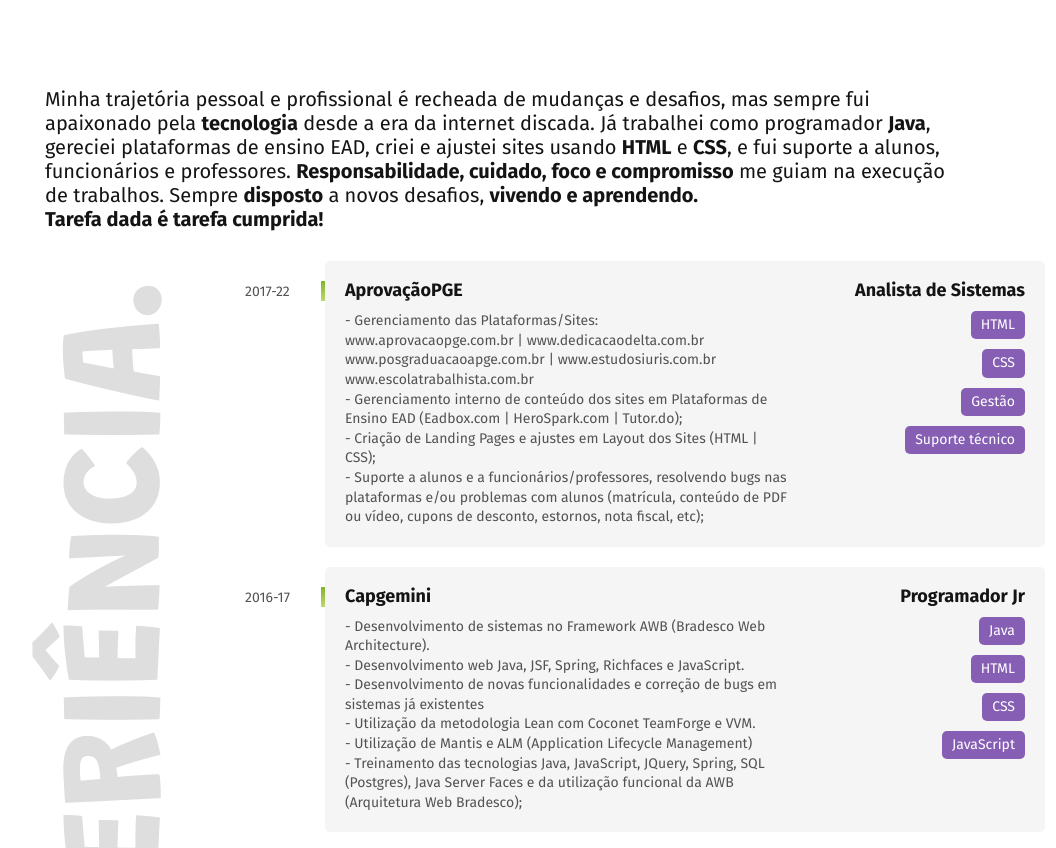
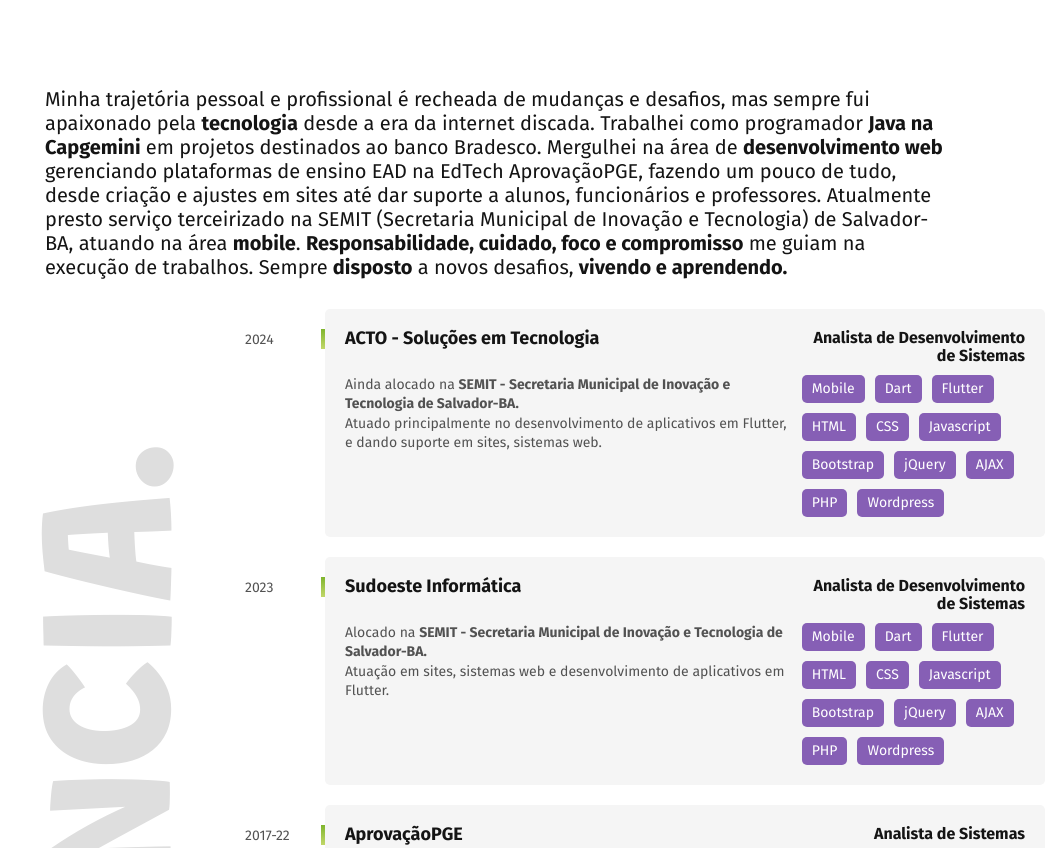
Before and after one commit to andreluizsimoes/andreluizsimoes.github.io, a plain HTML site: page index.html in a window 1280 px wide. Shown: the part 2923-3771 px from the top of the page, without its empty margins (145-1201 px from the left). Drawn offline with Linux system fonts and the light colour scheme.

Commit message:
atualização de exenperiências

```diff
--- a/css/experiencia.css
+++ b/css/experiencia.css
@@ -6,11 +6,11 @@
 
 .subtitulo-experiencia {
   font-family: Grandstander, "Fira Sans", Arial, sans-serif;
-  font-size: 9rem;
+  font-size: 12rem;
   writing-mode: vertical-lr;
   -webkit-transform: rotate(-180deg);
   -moz-transform: rotate(-180deg);
-  grid-row: 2 / 5;
+  grid-row: 2 / 7;
   justify-self: center;
   text-align: center;
   color: #dedede;
@@ -55,7 +55,7 @@
 }
 
 .empresa-cargo {
-  font-size: 1.125rem;
+  font-size: 1rem;
   line-height: 1.1;
   font-weight: bold;
   text-align: right;
@@ -77,7 +77,25 @@
   align-content: end;
 }
 
+.empresa-lista-2 {
+  display: flex;
+  flex-wrap: wrap;
+  flex-direction: row;
+  gap: 10px;
+  align-content: end;
+}
+
 .empresa-lista li {
+  font-size: 0.875rem;
+  line-height: 1.3;
+  background-color: #865fb5;
+  color: #ffffff;
+  padding: 5px 10px;
+  border-radius: 5px;
+  align-self: flex-end;
+}
+
+.empresa-lista-2 li {
   font-size: 0.875rem;
   line-height: 1.3;
   background-color: #865fb5;
--- a/index.html
+++ b/index.html
@@ -5,7 +5,7 @@
     <meta name="viewport" content="width=device-width, initial-scale=1.0" />
     <meta name="description" content="Desenvolvedor Front End, Flutter & UI Design - Salvador - BA" />
     <title>André Simões - Dev</title>
-    <link rel="stylesheet" href="./css/style.min.css" />
+    <link rel="stylesheet" href="./css/style.css" />
     <link rel="stylesheet" href="https://maxcdn.bootstrapcdn.com/font-awesome/4.4.0/css/font-awesome.min.css" />
     <link rel="icon" type="image/svg+xml" href="/favicon.svg" />
     <link rel="preconnect" href="https://fonts.googleapis.com" />
@@ -75,17 +75,59 @@
       <div class="experiencia-texto fadeInUp" data-anime="800">
         <p>
           Minha trajetória pessoal e profissional é recheada de mudanças e desafios, mas sempre fui apaixonado pela
-          <strong>tecnologia</strong> desde a era da internet discada. Já trabalhei como programador
-          <strong>Java</strong>, gereciei plataformas de ensino EAD, criei e ajustei sites usando
-          <strong>HTML</strong> e <strong>CSS</strong>, e fui suporte a alunos, funcionários e professores.
+          <strong>tecnologia</strong> desde a era da internet discada. Trabalhei como programador <strong>Java na Capgemini</strong> em projetos destinados ao banco Bradesco. Mergulhei na área de <strong>desenvolvimento web</strong> gerenciando plataformas de ensino EAD na EdTech AprovaçãoPGE, fazendo um pouco de tudo, desde criação e ajustes em sites até dar suporte a alunos, funcionários e professores. Atualmente presto serviço terceirizado na SEMIT (Secretaria Municipal de Inovação e Tecnologia) de Salvador-BA, atuando na área <strong>mobile</strong>.
           <strong>Responsabilidade, cuidado, foco e compromisso</strong> me guiam na execução de trabalhos. Sempre
-          <strong>disposto</strong> a novos desafios, <strong>vivendo e aprendendo.</strong> <br /><strong
-            >Tarefa dada é tarefa cumprida!</strong
-          >
+          <strong>disposto</strong> a novos desafios, <strong>vivendo e aprendendo.</strong> <br />
         </p>
       </div>
 
       <h2 class="subtitulo-experiencia">EXPERIÊNCIA.</h2>
+
+      <div class="empresa">
+        <span class="empresa-ano">2024</span>
+        <h3 class="empresa-titulo">ACTO - Soluções em Tecnologia</h3>
+        <span class="empresa-cargo">Analista de Desenvolvimento de Sistemas</span>
+        <p class="empresa-texto">
+          Ainda alocado na <strong>SEMIT - Secretaria Municipal de Inovação e Tecnologia de Salvador-BA.</strong> <br />
+          Atuado principalmente no desenvolvimento de aplicativos em Flutter, e dando suporte em sites, sistemas web.
+        </p>
+        <ul class="empresa-lista-2">
+          <li>Mobile</li>
+          <li>Dart</li>
+          <li>Flutter</li>
+          <li>HTML</li>
+          <li>CSS</li>
+          <li>Javascript</li>
+          <li>Bootstrap</li>
+          <li>jQuery</li>
+          <li>AJAX</li>
+          <li>PHP</li>
+          <li>Wordpress</li>
+        </ul>
+      </div>
+
+      <div class="empresa">
+        <span class="empresa-ano">2023</span>
+        <h3 class="empresa-titulo">Sudoeste Informática</h3>
+        <span class="empresa-cargo">Analista de Desenvolvimento de Sistemas</span>
+        <p class="empresa-texto">
+          Alocado na <strong>SEMIT - Secretaria Municipal de Inovação e Tecnologia de Salvador-BA.</strong> <br />
+          Atuação em sites, sistemas web e desenvolvimento de aplicativos em Flutter.
+        </p>
+        <ul class="empresa-lista-2">
+          <li>Mobile</li>
+          <li>Dart</li>
+          <li>Flutter</li>
+          <li>HTML</li>
+          <li>CSS</li>
+          <li>Javascript</li>
+          <li>Bootstrap</li>
+          <li>jQuery</li>
+          <li>AJAX</li>
+          <li>PHP</li>
+          <li>Wordpress</li>
+        </ul>
+      </div>
 
       <div class="empresa">
         <span class="empresa-ano">2017-22</span>
```
